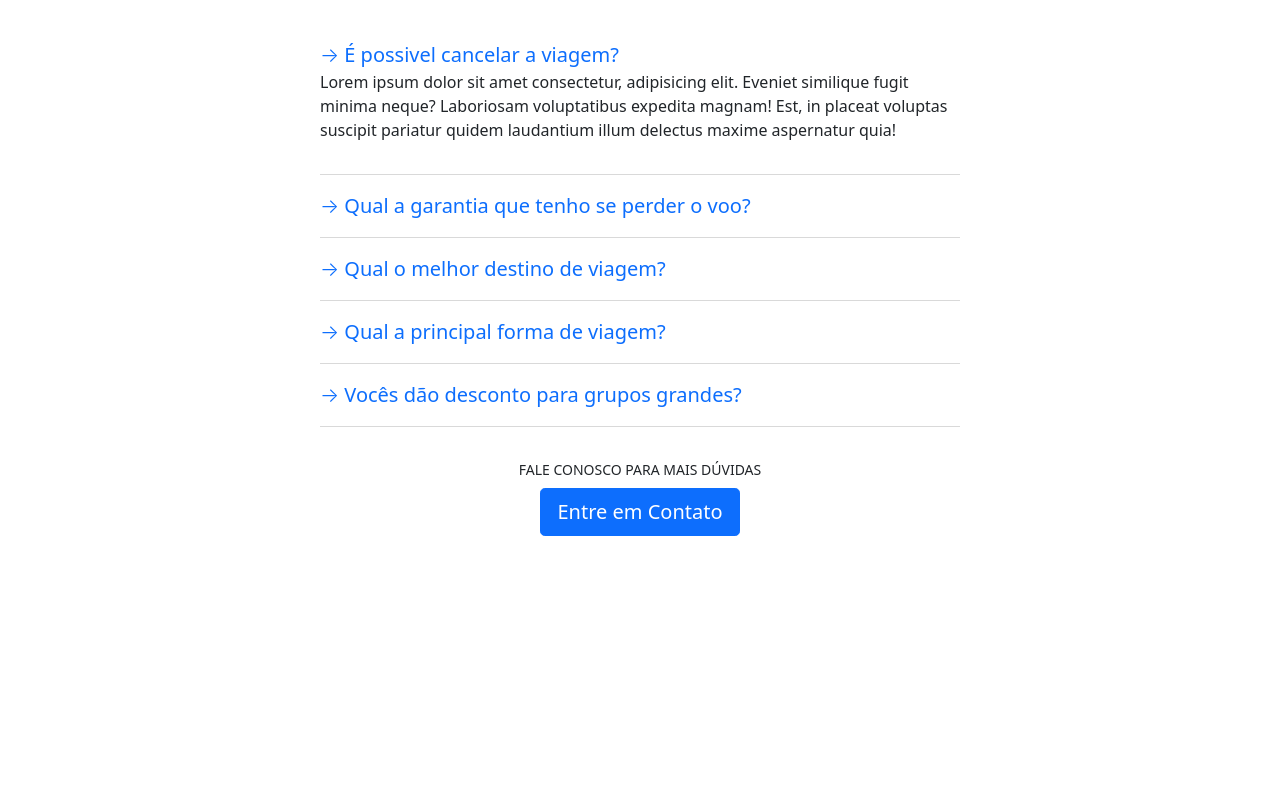
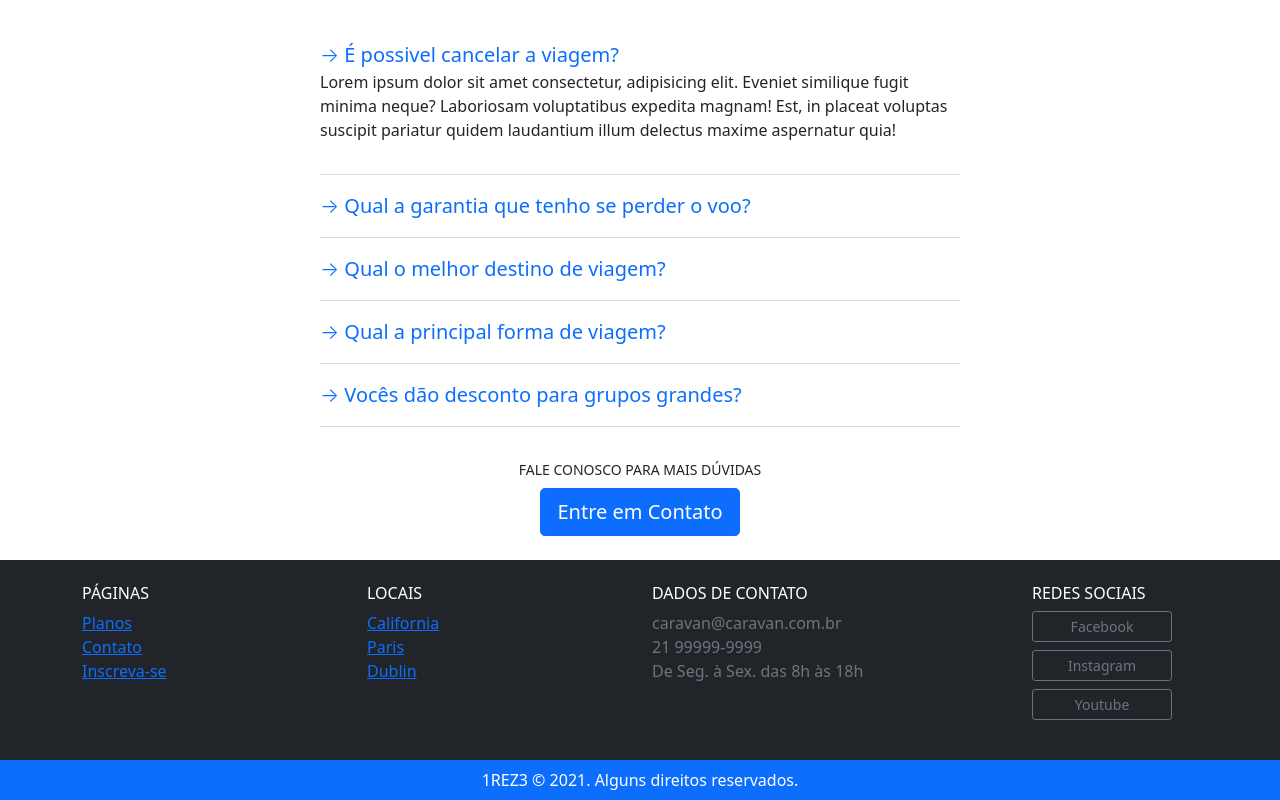
Before and after one commit to BenitoPedro13/Trying-Bootstrap, a plain HTML site: page index.html in a window 1280 px wide. Shown: the part 1945-2745 px from the top of the page. Before the commit the page ends 2505 px from the top, so only its background shows below. Drawn offline with Linux system fonts and the light colour scheme.

Commit message:
Footer Added

```diff
--- a/index.html
+++ b/index.html
@@ -241,6 +241,59 @@
       </div>
   </section>
 
+  <footer class="bg-dark text-white">
+    <div class="container py-4">
+      <div class="row">
+        <div class="col-md-3 col-6">
+          <h4 class="h6">PÁGINAS</h4>
+          <ul class="list-unstyled">
+            <li><a href="planos.html">Planos</a></li>
+            <li><a href="contato.html">Contato</a></li>
+            <li><a href="inscricao.html">Inscreva-se</a></li>
+          </ul>
+        </div>
+        <div class="col-md-3 col-6">
+          <h4 class="h6">LOCAIS</h4>
+          <ul class="list-unstyled">
+            <li><a href="local.html">California</a></li>
+            <li><a href="local.html">Paris</a></li>
+            <li><a href="local.html">Dublin</a></li>
+          </ul>
+        </div>
+        <div class="col-md-4">
+          <h4 class="h6">DADOS DE CONTATO</h4>
+          <ul class="list-unstyled text-secondary">
+            <li>caravan@caravan.com.br</li>
+            <li>21 99999-9999</li>
+            <li>De Seg. à Sex. das 8h às 18h</li>
+          </ul>
+        </div>
+        <div class="col-md-2">
+          <h4 class="h6">REDES SOCIAIS</h4>
+          <ul class="list-unstyled">
+            <li style="max-width: 140px;" class="">
+              <a href="#" class="btn btn-outline-secondary mb-2 d-block btn-sm">
+                Facebook
+              </a>
+            </li>
+            <li style="max-width: 140px;" class="">
+              <a href="#" class="btn btn-outline-secondary mb-2 d-block btn-sm">
+                Instagram</a>
+              </li>
+            <li style="max-width: 140px;" class="">
+              <a href="#" class="btn btn-outline-secondary mb-2 d-block btn-sm">
+                Youtube
+              </a>
+            </li>
+          </ul>
+        </div>
+      </div>
+    </div>
+    <div class="bg-primary py-2 text-center">
+      <p class="mb-0">1REZ3 © 2021. Alguns direitos reservados.</p>
+    </div>
+  </footer>
+
   <script src="./bootstrap-5.0.1-dist/js/popper.min.js"></script>
   <script type="text/javascript" src="./bootstrap-5.0.1-dist/js/bootstrap.js"></script>
   <script src="./js/index.js"></script>
```
